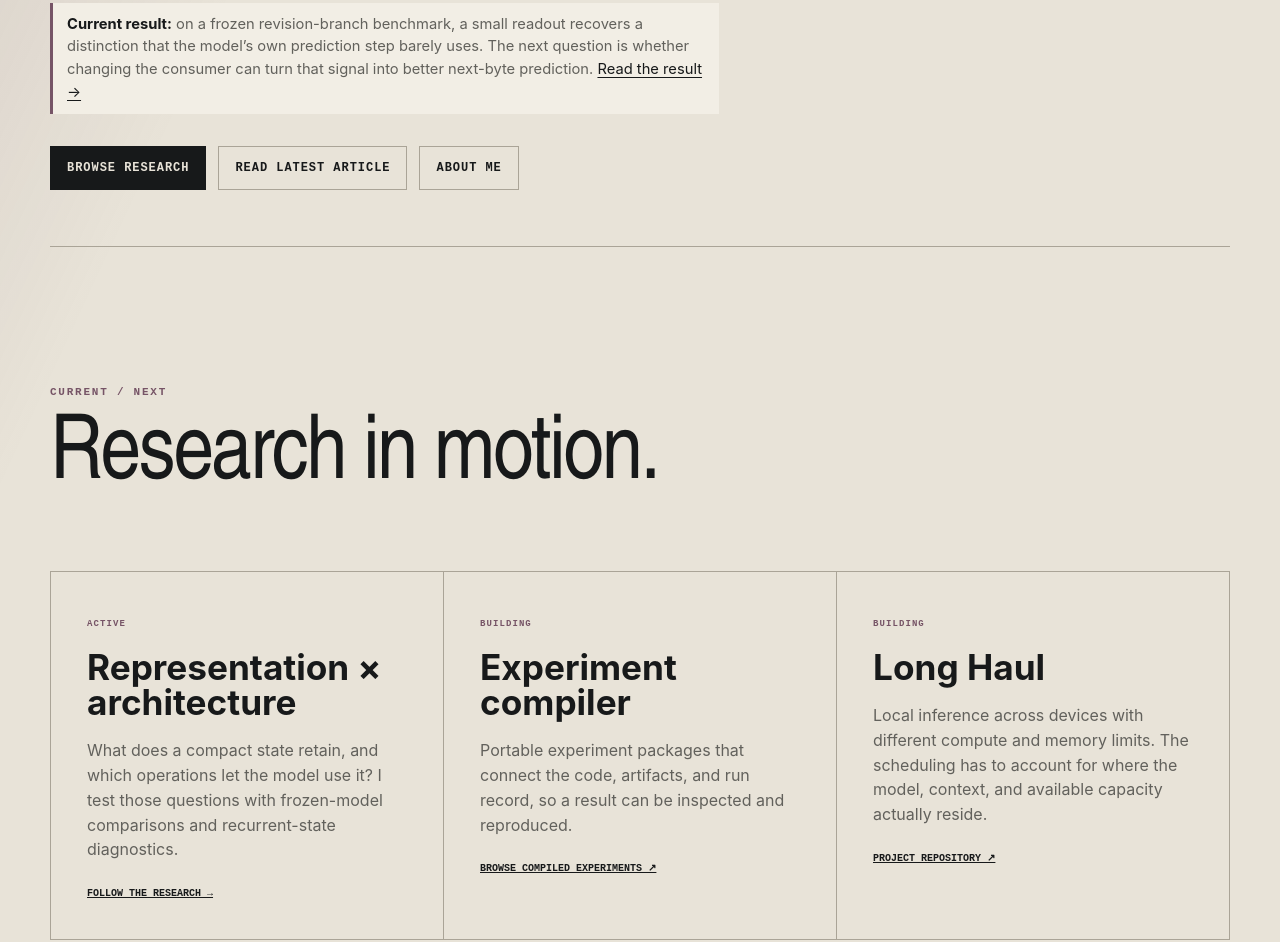
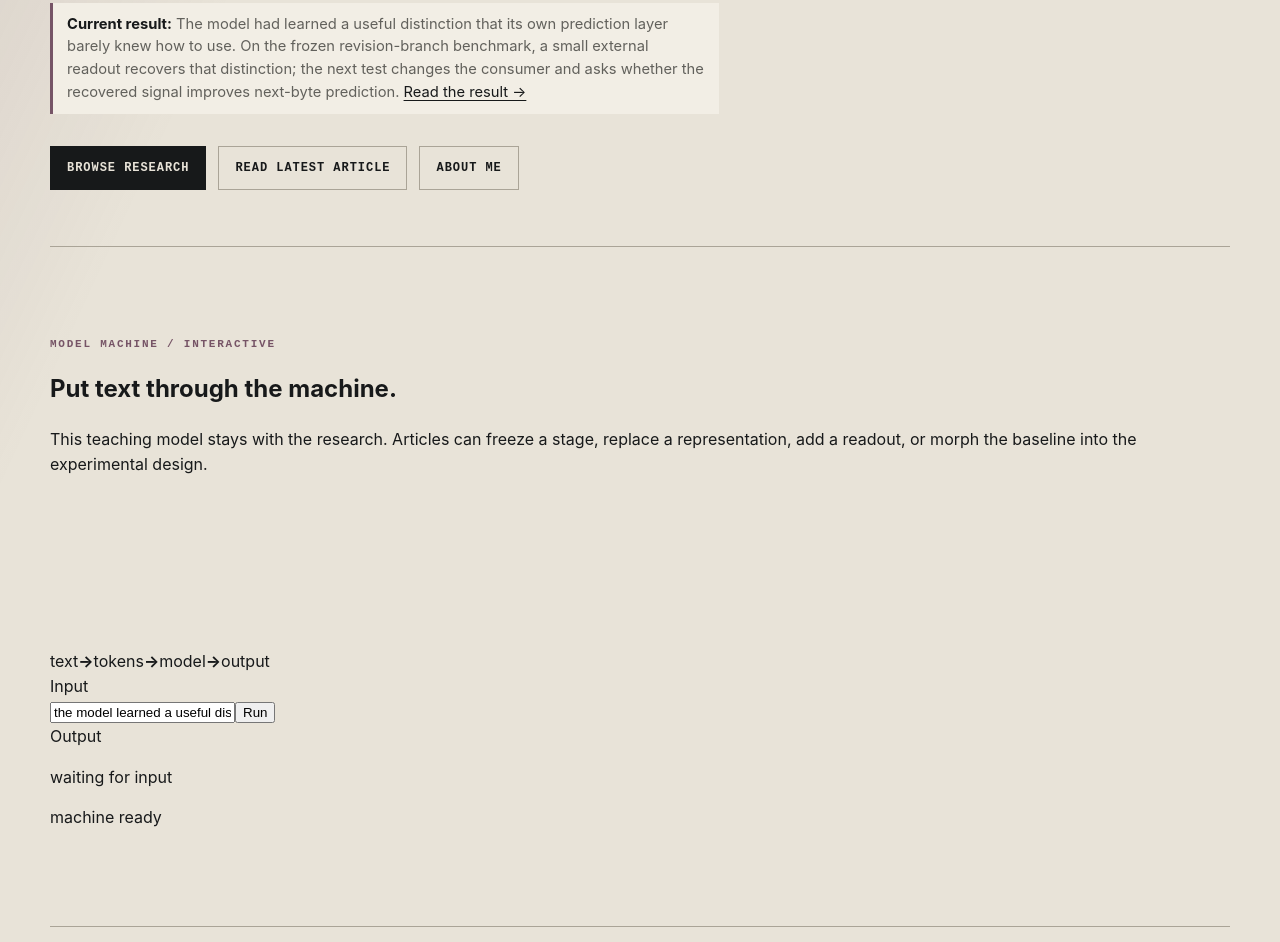
Before and after one commit to pH34r-pH/Portfolio, a website: page site/index.html in a window 1280 px wide. Shown: the part 639-1581 px from the top of the page. Drawn offline with Linux system fonts and the light colour scheme; no server answers.

Commit message:
home: add persistent model-machine experience

```diff
--- a/site/index.html
+++ b/site/index.html
@@ -16,9 +16,33 @@
       <div class="register"><span>TYLER J.H.G.</span><span>RESEARCH / SYSTEMS / ML</span><span class="signal">PUBLIC NODE</span></div>
       <p class="eyebrow">Agent infrastructure · machine learning · research systems</p>
       <h1 class="page-title"><span class="title-line">Building</span> <span class="title-line title-accent">strange things</span> <span class="title-line">carefully.</span></h1>
-      <div class="person-intro"><img class="profile-portrait" src="/assets/images/tyler-harbin-giuntoli.jpg" alt="Tyler Harbin-Giuntoli" width="400" height="400" decoding="async"><p class="lede">I’m Tyler Harbin-Giuntoli, a software engineer at Microsoft. I build agents that can recover from failed tools and keep working, and machine-learning experiments that make the mechanism visible. I’m interested in what a system can do, what gets in its way, and how we measure the difference.</p></div><p class="proof-line"><strong>Current result:</strong> on a frozen revision-branch benchmark, a small readout recovers a distinction that the model’s own prediction step barely uses. The next question is whether changing the consumer can turn that signal into better next-byte prediction. <a href="/articles/accessible-does-not-imply-used/">Read the result →</a></p>
+      <div class="person-intro"><img class="profile-portrait" src="/assets/images/tyler-harbin-giuntoli.jpg" alt="Tyler Harbin-Giuntoli" width="400" height="400" decoding="async"><p class="lede">I’m Tyler Harbin-Giuntoli, a software engineer at Microsoft. I build agents that can recover from failed tools and keep working, and machine-learning experiments that make the mechanism visible. I’m interested in what a system can do, what gets in its way, and how we measure the difference.</p></div><p class="proof-line"><strong>Current result:</strong> The model had learned a useful distinction that its own prediction layer barely knew how to use. <span class="technical-detail">On the frozen revision-branch benchmark, a small external readout recovers that distinction; the next test changes the consumer and asks whether the recovered signal improves next-byte prediction.</span> <a href="/articles/accessible-does-not-imply-used/">Read the result →</a></p>
       <div class="actions"><a class="primary" href="/research/">Browse research</a><a href="/articles/accessible-does-not-imply-used/">Read latest article</a><a href="/about/">About me</a></div>
     </header>
+
+    <section class="model-machine" data-model-machine aria-labelledby="model-machine-title">
+      <header class="machine-heading">
+        <div><p class="eyebrow">MODEL MACHINE / INTERACTIVE</p><h2 id="model-machine-title">Put text through the machine.</h2></div>
+        <p>This teaching model stays with the research. Articles can freeze a stage, replace a representation, add a readout, or morph the baseline into the experimental design.</p>
+      </header>
+      <div class="machine-stage" data-machine-stage>
+        <canvas class="machine-canvas" data-machine-canvas aria-hidden="true"></canvas>
+        <div class="machine-fallback" data-machine-fallback aria-hidden="true">
+          <span>text</span><b>→</b><span>tokens</span><b>→</b><span>model</span><b>→</b><span>output</span>
+        </div>
+        <form class="machine-console machine-input" data-machine-form>
+          <label for="machine-prompt">Input</label>
+          <div><input id="machine-prompt" name="prompt" value="the model learned a useful distinction" autocomplete="off" spellcheck="true"><button type="submit">Run</button></div>
+          <div class="machine-token-readout" data-machine-token-readout aria-label="Tokenized input"></div>
+        </form>
+        <div class="machine-console machine-output">
+          <span class="machine-console-label">Output</span>
+          <p data-machine-output aria-live="polite">waiting for input</p>
+        </div>
+        <p class="machine-status" data-machine-status role="status">machine ready</p>
+      </div>
+    </section>
+    <script type="module" src="/assets/model-machine.js"></script>
 
     <section class="program-preview" aria-labelledby="program-title"><p class="eyebrow">CURRENT / NEXT</p><h2 id="program-title">Research in motion.</h2><div class="program-grid"><article><span>ACTIVE</span><h3>Representation × architecture</h3><p>What does a compact state retain, and which operations let the model use it? I test those questions with frozen-model comparisons and recurrent-state diagnostics.</p><a href="/research/">Follow the research →</a></article><article><span>BUILDING</span><h3>Experiment compiler</h3><p>Portable experiment packages that connect the code, artifacts, and run record, so a result can be inspected and reproduced.</p><a href="https://experiments.tyharbin.com/">Browse compiled experiments ↗</a></article><article><span>BUILDING</span><h3>Long Haul</h3><p>Local inference across devices with different compute and memory limits. The scheduling has to account for where the model, context, and available capacity actually reside.</p><a href="https://github.com/pH34r-pH/long-haul">Project repository ↗</a></article></div></section>
 
```
